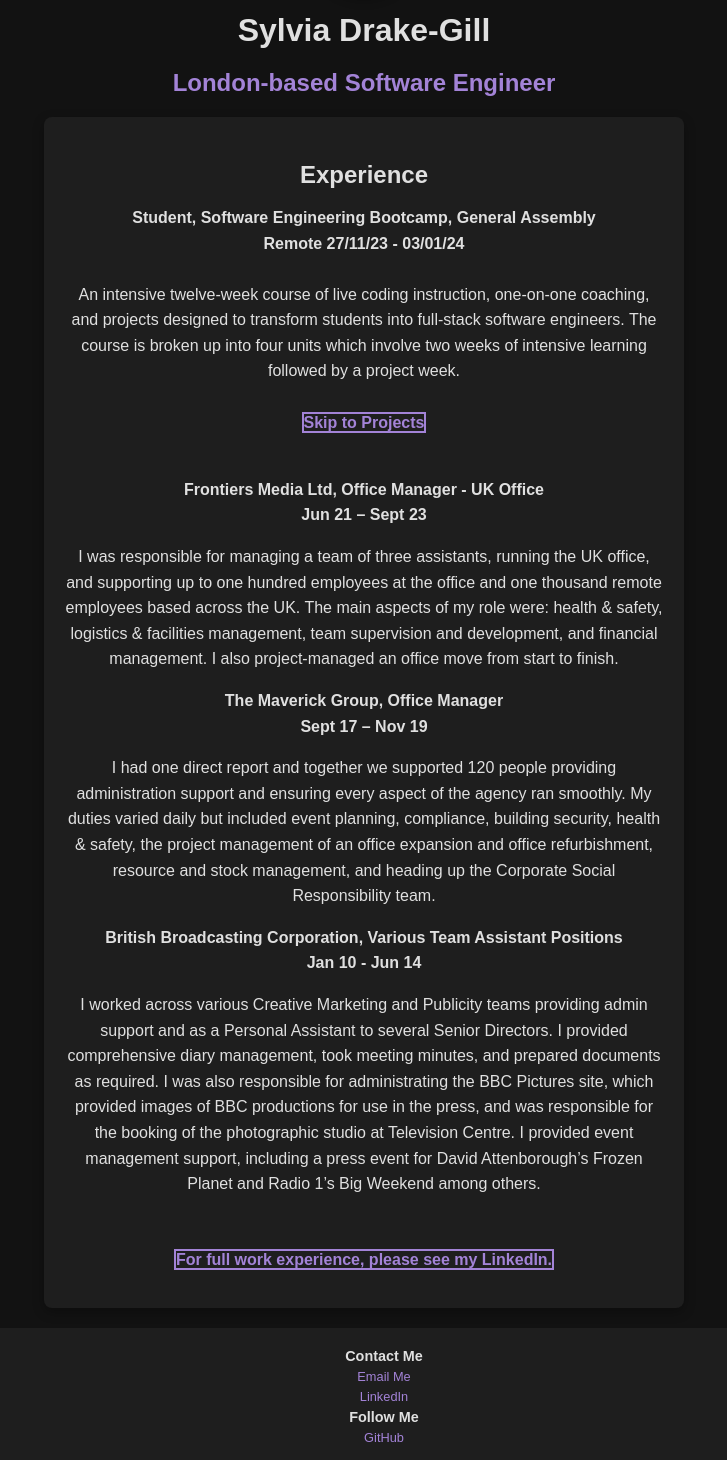
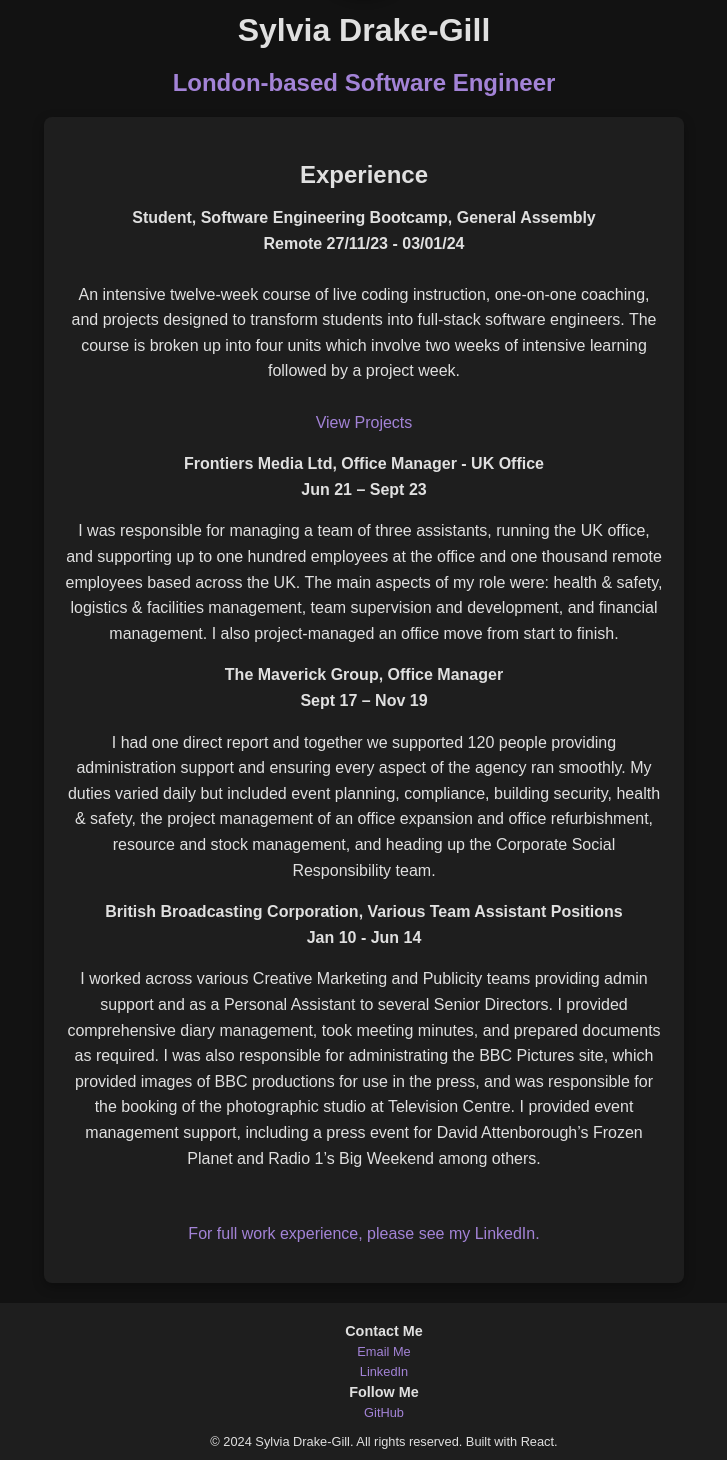
Before and after one commit to sdg877/react_portfolio, a React (Create React App) app: page /experience in a window 1280 px wide. Shown: the part 272-1732 px from the top of the page, without its empty margins (276-1003 px from the left). Built offline with nearby package versions, Linux system fonts and the light colour scheme; a web font is replaced by a local one.

Commit message:
Update to buttons and link to projects

```diff
--- a/src/pages/Experience.jsx
+++ b/src/pages/Experience.jsx
@@ -1,4 +1,5 @@
 import React from 'react';
+import { Link } from "react-router-dom";
 
 const Experience = () => {
   return (
@@ -14,8 +15,9 @@ const Experience = () => {
         <br /><br />
         An intensive twelve-week course of live coding instruction, one-on-one coaching, and projects designed to transform students into full-stack software engineers. The course is broken up into four units which involve two weeks of intensive learning followed by a project week.
         <br /><br />
-        <a href="./projects.html" className="nav-button">Skip to Projects</a>
-        <br /><br />
+        <Link to="/projects/WeatherApp">
+          View Projects
+        </Link>
       </p>
 
       <p>
@@ -54,7 +56,7 @@ const Experience = () => {
       <br />
 
       <p>
-        <a className="nav-button" href="https://www.linkedin.com/in/sdrakegill/" target="_blank" rel="noopener noreferrer">
+        <a href="https://www.linkedin.com/in/sdrakegill/" target="_blank" rel="noopener noreferrer">
           For full work experience, please see my LinkedIn.
         </a>
       </p>
```
